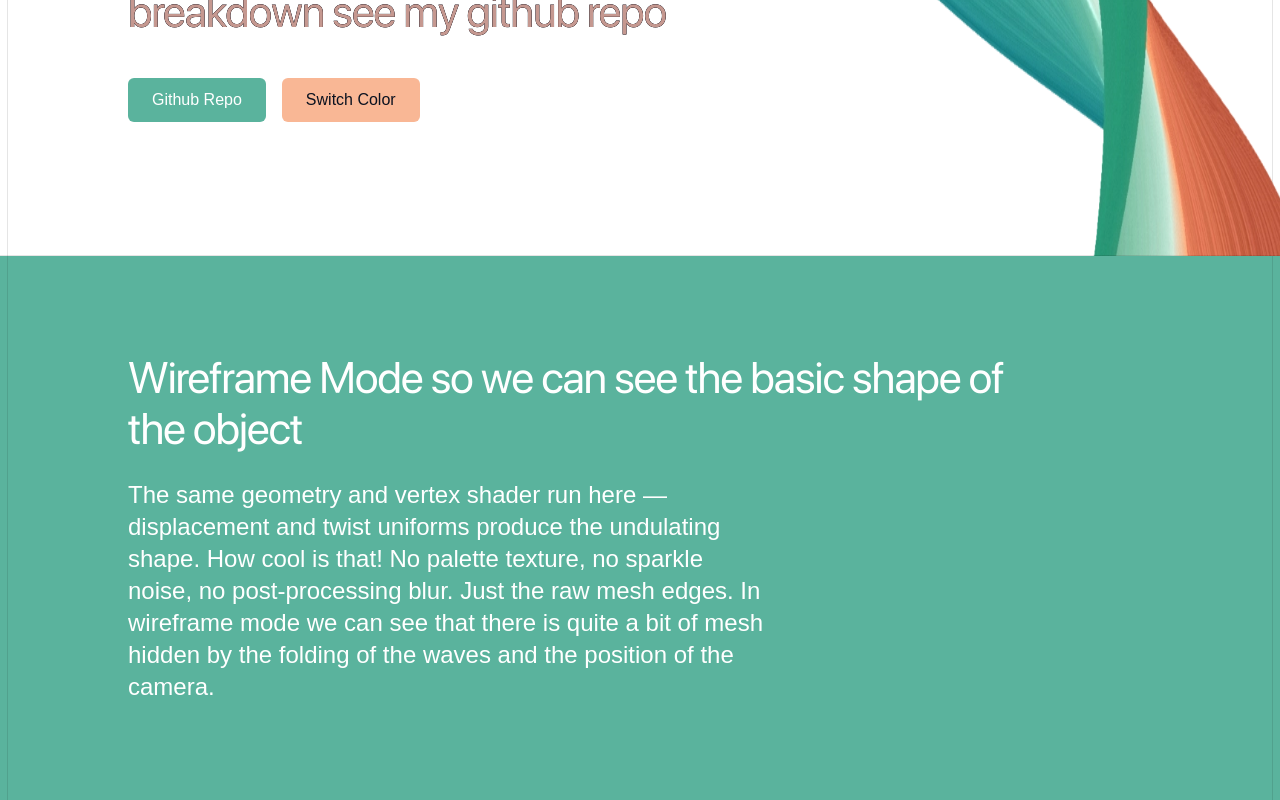
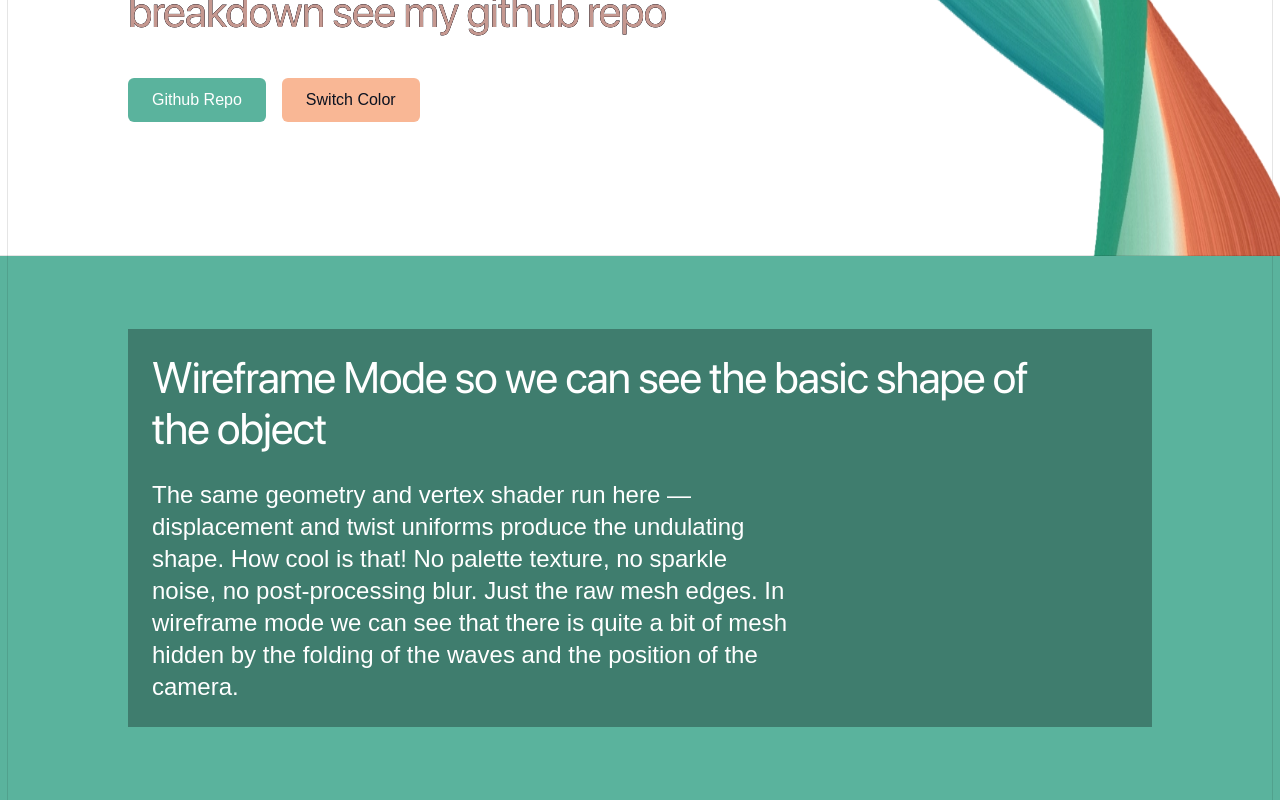
Before and after one commit to Kakistocratic/stripeish, a React (Vite) app: page / in a window 1280 px wide. Shown: the part 288-1088 px from the top of the page. Built offline with nearby package versions, Linux system fonts and the light colour scheme.

Commit message:
black background contrast fix

```diff
--- a/src/App.tsx
+++ b/src/App.tsx
@@ -892,7 +892,7 @@ export default function StripeishHero() {
           {/* Text layer — use the same container + grid layout as the hero for symmetry */}
           <div className="section-container hero-section__layout">
             <div className="hero-section__layout-grid">
-              <div style={{ gridColumn: '2 / -2', position: 'relative', zIndex: 2 }}>
+              <div style={{ gridColumn: '2 / -2', position: 'relative', zIndex: 2, backgroundColor: 'rgba(0,0,0,0.30)', padding: '1.5rem' }}>
                 <h1 className="headingxl hero-section__title hero-section__title--foreground" style={{ color: '#ffffff', mixBlendMode: 'normal' }}>
                   <em className="hero-section__title-main" style={{ color: '#ffffff' }}>Wireframe Mode so we can see the basic shape of the object</em>
                 </h1>
```
